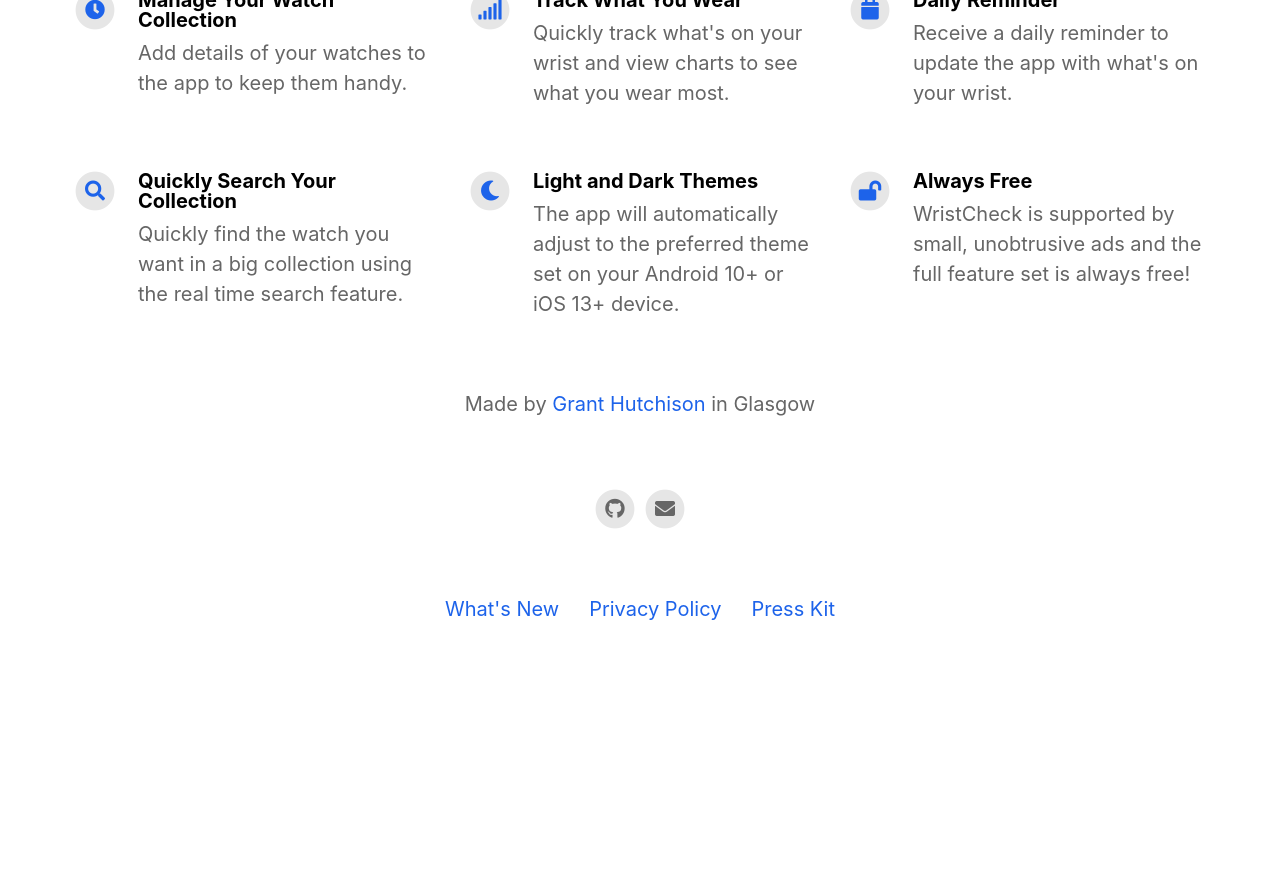
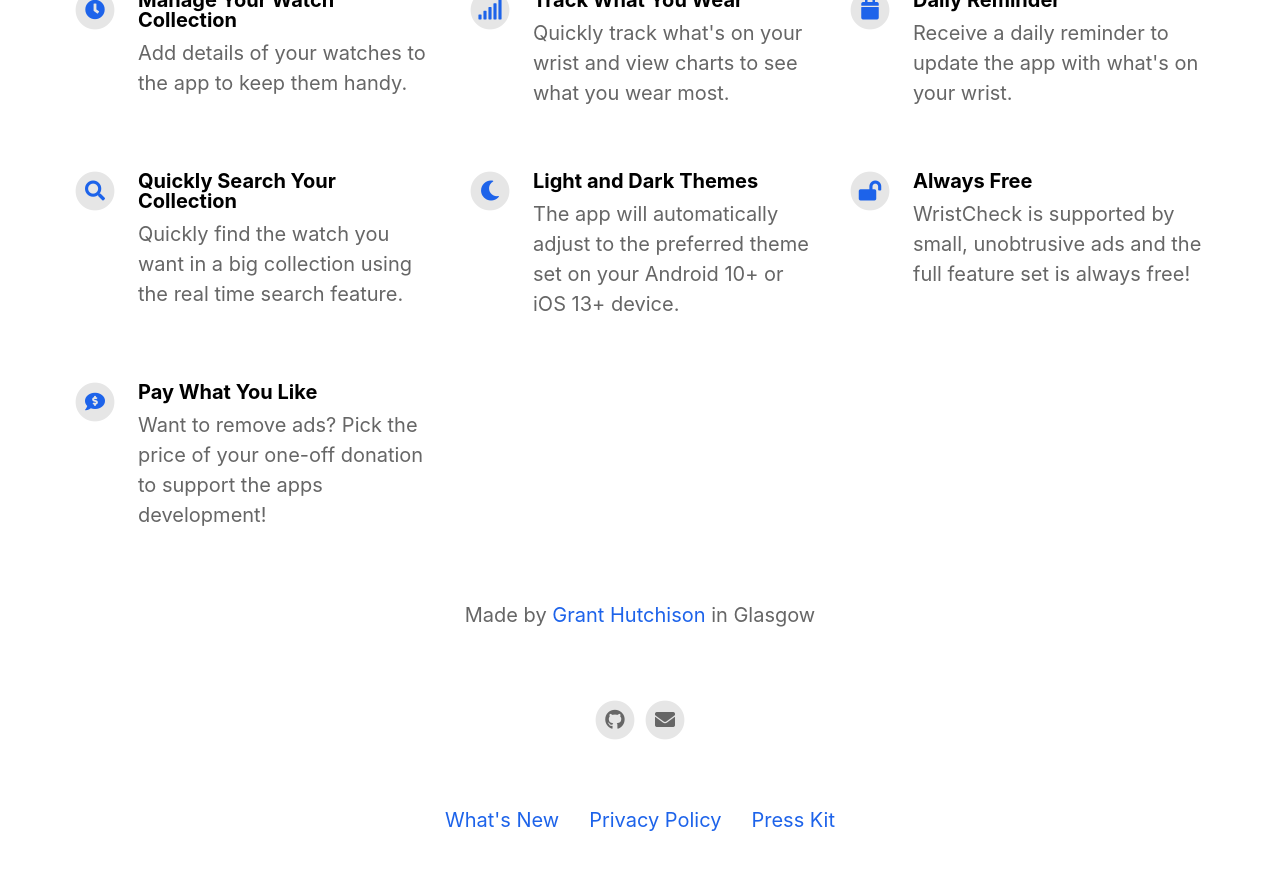
Before and after one commit to Stif-UK/getWristCheck, a Jekyll site: the page built from index.html, in a window 1280 px wide and 900 px high, scrolled down 1094 px. Shown: the top 870 px of the window. Built offline with Jekyll 4.4.1, drawn with Linux system fonts in a browser that asks for light colours; nearby versions of some CDN libraries; before the commit the page ends 1783 px from its top, so only the background shows below that.

Commit message:
adding additional bullet

```diff
--- a/_config.yml
+++ b/_config.yml
@@ -59,6 +59,10 @@ features                                  :
   - title                                 : Always Free
     description                           : WristCheck is supported by small, unobtrusive ads and the full feature set is always free!
     fontawesome_icon_name                 : lock-open
+
+  - title                                 : Pay What You Like
+    description                           : Want to remove ads? Pick the price of your one-off donation to support the apps development!
+    fontawesome_icon_name                 : comment-dollar
 
   - title                                 : # New Feature Title
     description                           : # New Feature Description
```
